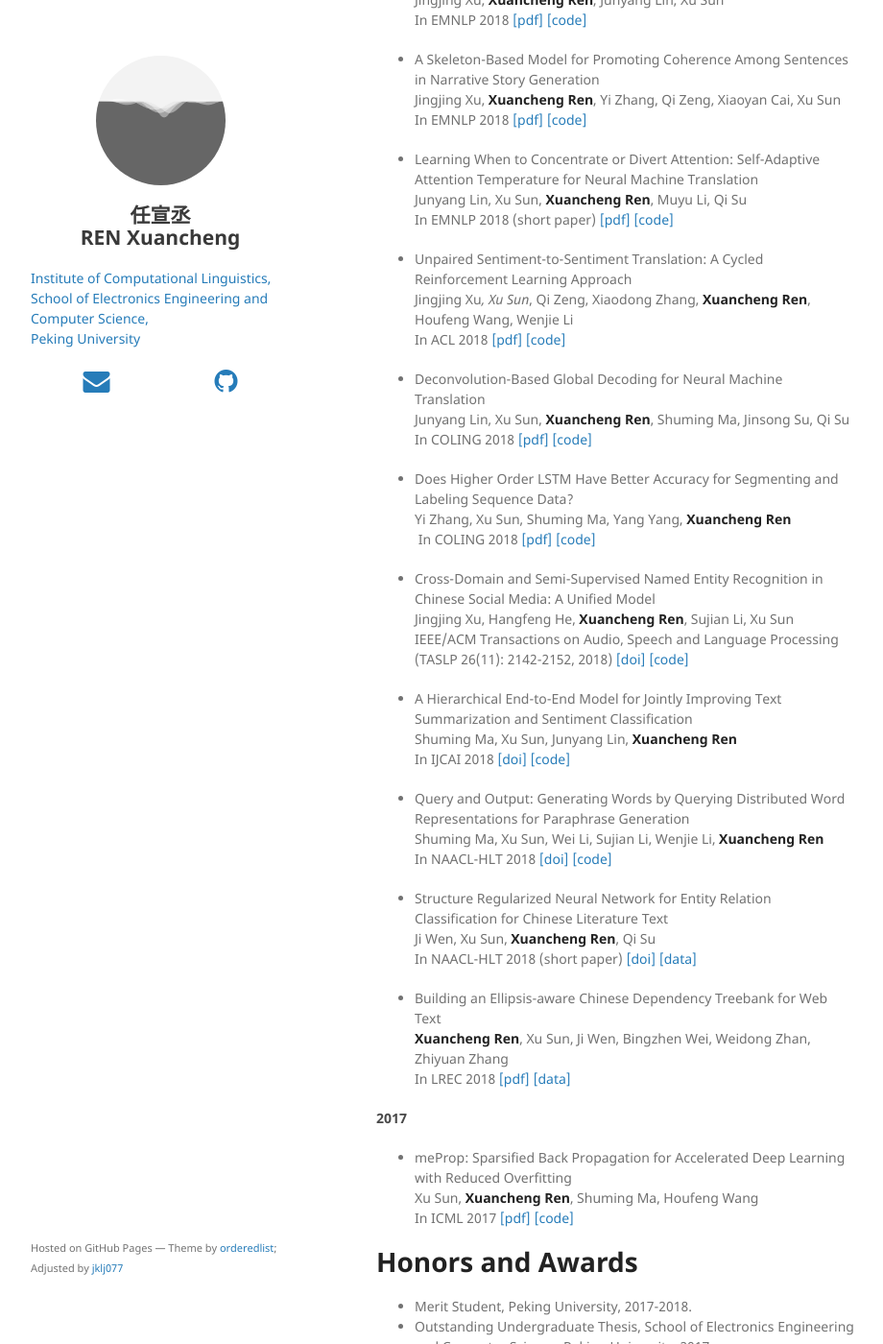
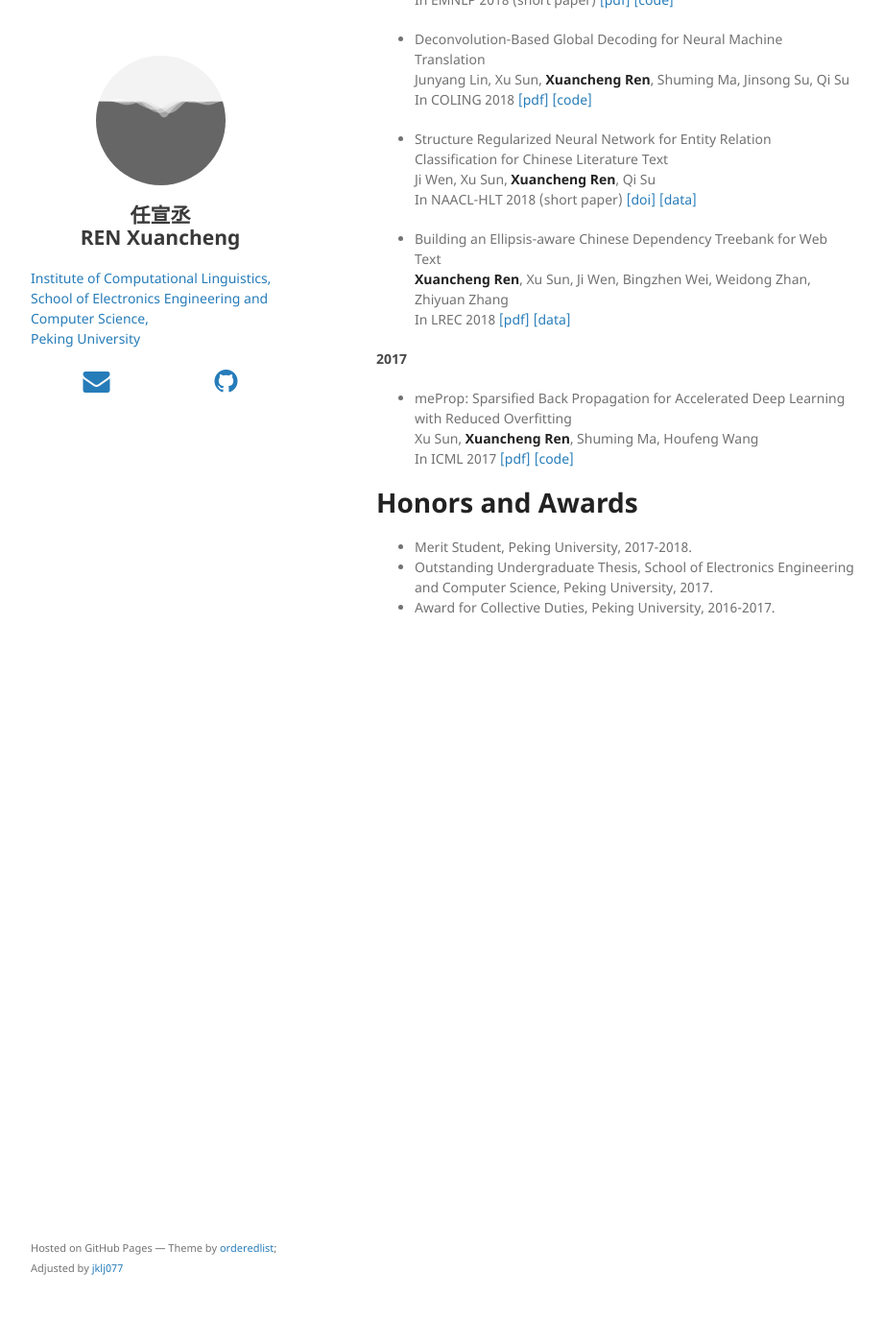
Before and after one commit to jklj077/jklj077.github.io, a Jekyll site: the page built from index.md, in a window 1280 px wide and 1400 px high, scrolled down 1427 px. Shown: the whole window at 96% size, without its empty margins (178-1098 px from the left). Built offline with Jekyll 4.4.1, drawn with Linux system fonts in a browser that asks for light colours; nearby versions of some CDN libraries; our own code applies the rules of GitHub Pages for plain Markdown files; some of the changed text lies outside the part shown.

Commit message:
Update index.md

```diff
--- a/index.md
+++ b/index.md
@@ -30,17 +30,9 @@ layout: default
   Fenglin Liu\*, **Xuancheng Ren\***, Yuanxin Liu, Kai Lei, Xu Sun
   In IJCAI 2019 (to appear)
 
-* Review-Driven Multi-Label Music Style Classification by Exploiting Style Correlations
-  Guangxiang Zhao\*, JingjingXu\*, Qi Zeng, **Xuancheng Ren**, Xu Sun
-  In NAACL-HLT 2019 (short paper, to appear) [[pdf]](https://arxiv.org/abs/1808.07604) [[code]](https://github.com/lancopku/RMSC)
-
 * Training Simplification and Model Simplification for Deep Learning: A Minimal Effort Back Propagation Method
   Xu Sun\*, **Xuancheng Ren\***, Shuming Ma, Bingzhen Wei, Wei Li, Jingjing Xu, Houfeng Wang, Yi Zhang
   IEEE Transactions on Knowledge and Data Engineering (TKDE) [[doi]](https://doi.org/10.1109/TKDE.2018.2883613) [[code]](https://github.com/lancopku/meSimp)
-
-* Towards Easier and Faster Sequence Labeling for Natural Language Processing: A Search-based Probabilistic Online Learning Framework (SAPO)
-  Xu Sun, Shuming Ma, Yi Zhang, **Xuancheng Ren**
-  Information Sciences (478: 303-317, 2019) [[doi]](https://doi.org/10.1016/j.ins.2018.11.025) [[code]](https://github.com/lancopku/SAPO)
 
 * Regularizing Output Distribution of Abstractive Chinese Social Media Text Summarization for Improved Semantic Consistency
   Bingzhen Wei, **Xuancheng Ren**, Yi Zhang, Xiaoyan Cai, Qi Su, Xu Sun
@@ -64,29 +56,9 @@ layout: default
   Junyang Lin, Xu Sun, **Xuancheng Ren**, Muyu Li, Qi Su
   In EMNLP 2018 (short paper) [[pdf]](http://aclweb.org/anthology/D18-1331) [[code]](https://github.com/lancopku/SACT)
 
-* Unpaired Sentiment-to-Sentiment Translation: A Cycled Reinforcement Learning Approach
-  Jingjing Xu*, Xu Sun*, Qi Zeng, Xiaodong Zhang, **Xuancheng Ren**, Houfeng Wang, Wenjie Li
-  In ACL 2018 [[pdf]](http://aclweb.org/anthology/P18-1090) [[code]](https://github.com/lancopku/Unpaired-Sentiment-Translation)
-
 * Deconvolution-Based Global Decoding for Neural Machine Translation
   Junyang Lin, Xu Sun, **Xuancheng Ren**, Shuming Ma, Jinsong Su, Qi Su
   In COLING 2018 [[pdf]](http://aclweb.org/anthology/C18-1276) [[code]](https://github.com/lancopku/DeconvDec)
-
-* Does Higher Order LSTM Have Better Accuracy for Segmenting and Labeling Sequence Data?
-  Yi Zhang, Xu Sun, Shuming Ma, Yang Yang, **Xuancheng Ren**
-  In COLING 2018 [[pdf]](http://aclweb.org/anthology/C18-1061) [[code]](https://github.com/lancopku/Multi-Order-LSTM)
-
-* Cross-Domain and Semi-Supervised Named Entity Recognition in Chinese Social Media: A Unified Model
-  Jingjing Xu, Hangfeng He, **Xuancheng Ren**, Sujian Li, Xu Sun
-  IEEE/ACM Transactions on Audio, Speech and Language Processing (TASLP 26(11): 2142-2152, 2018) [[doi]](https://doi.org/10.1109/TASLP.2018.2856625) [[code]](https://github.com/lancopku/ChineseNER)
-
-* A Hierarchical End-to-End Model for Jointly Improving Text Summarization and Sentiment Classification
-  Shuming Ma, Xu Sun, Junyang Lin, **Xuancheng Ren**
-  In IJCAI 2018 [[doi]](https://doi.org/10.24963/ijcai.2018/591) [[code]](https://github.com/lancopku/HSSC)
-
-* Query and Output: Generating Words by Querying Distributed Word Representations for Paraphrase Generation
-  Shuming Ma, Xu Sun, Wei Li, Sujian Li, Wenjie Li, **Xuancheng Ren**
-  In NAACL-HLT 2018 [[doi]](https://doi.org/10.18653/v1/N18-1018) [[code]](https://github.com/lancopku/WEAN)
 
 * Structure Regularized Neural Network for Entity Relation Classification for Chinese Literature Text
   Ji Wen, Xu Sun, **Xuancheng Ren**, Qi Su
```
Also changed, not shown: other parts of index.md (+1 -1 lines).
